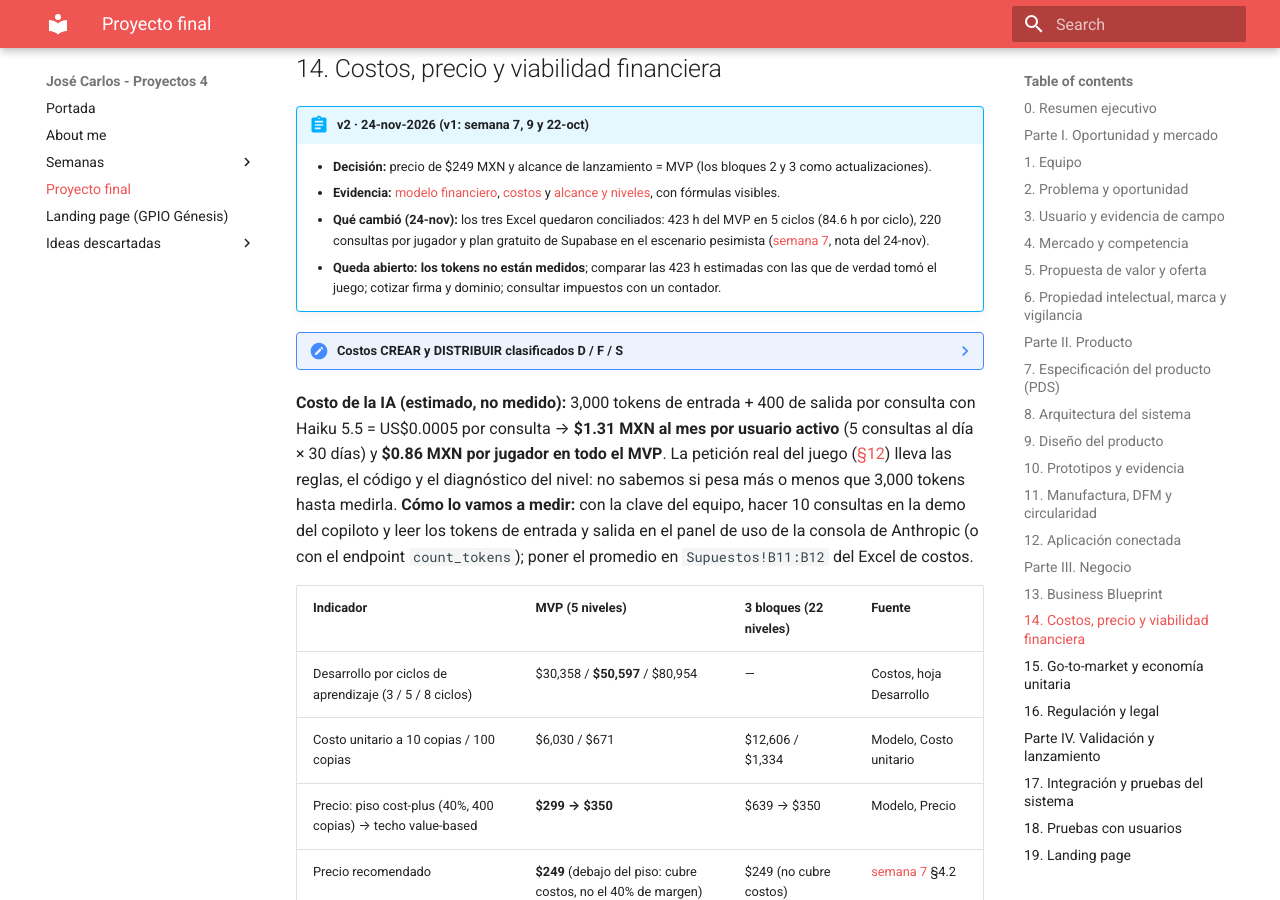
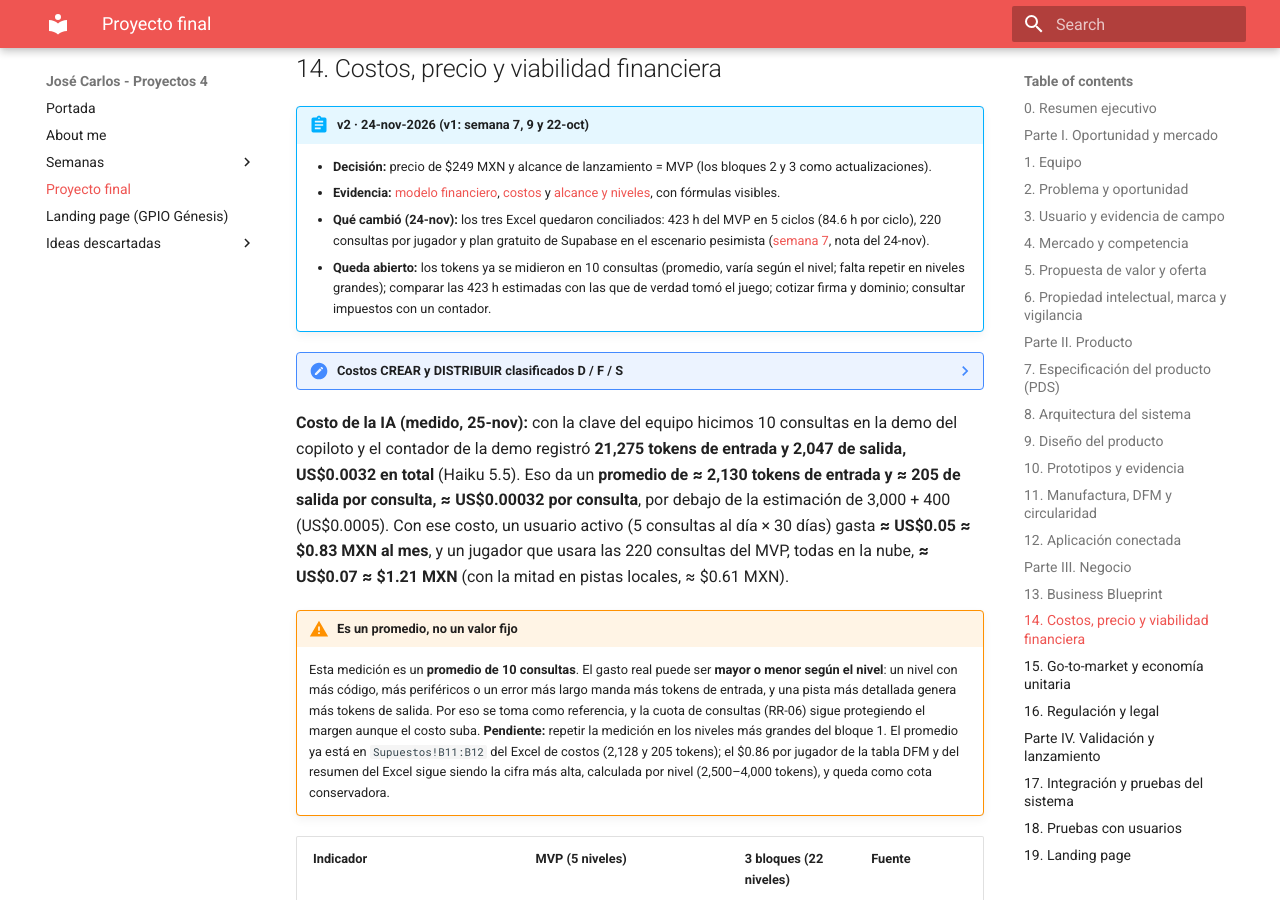
Before and after one commit to JC3468/Proyecto_ing_4, an MkDocs documentation site: the page built from docs/proyecto-final.md, in a window 1280 px wide and 900 px high, scrolled down 17121 px. Built offline with MkDocs 1.6.1 and Material for MkDocs 9.7.7, drawn with Linux system fonts in a browser that asks for light colours; some of the changed text lies outside the part shown.

Commit message:
Costo de la IA medido (promedio de 10 consultas) en seccion 14 y Excel de costos

```diff
--- a/docs/proyecto-final.md
+++ b/docs/proyecto-final.md
@@ -264,7 +264,7 @@ Con el TAM directo (229,000) el SAM bajaría a ~132,000 y el SOM sería 1.7% del
     | RD-02 | ≥ 30 fps promedio en la PC mínima | Nivel más grande | ⏳ | No medido |
     | RD-03 | Pista local ≤ 200 ms; nube ≤ 8 s | p90 con 5 Mbps | ⚠️ | Local: inmediata (sin red). Nube: sin medir; no hay streaming |
     | RD-04 | ≥ 80% de respuestas correctas y 0 soluciones completas | Set de 40 errores | ⏳ | Pendiente; el filtro de la demo bloquea respuestas con código |
-    | RD-05 | ≤ US$0.006 por consulta e IA ≤ 10% del ingreso neto | Logs de tokens del piloto | ⏳ | Estimado: US$0.0005 y 0.5% (cumpliría); tokens sin medir ([§14](#s14)) |
+    | RD-05 | ≤ US$0.006 por consulta e IA ≤ 10% del ingreso neto | Logs de tokens del piloto | ⏳ | Medido (promedio de 10 consultas): ≈ US$0.00032 por consulta, menos de lo estimado (cumple); puede variar según el nivel ([§14](#s14)) |
     | RD-06 | 0 cierres con 20 programas defectuosos | Bucle infinito, división entre cero, fuera de arreglo, recursión | ⚠️ | El MCU detiene accesos fuera de arreglo e ISR que se repiten; el set formal de 20 no se ha corrido |
     | RI-01 | 4 de 5 usuarios terminan el tutorial y el nivel 1 sin ayuda | 5 usuarios, ≤ 20 min | ⏳ | [§18](#s18) |
     | RI-02 | Resaltado, números de línea y línea del error marcada | 15 programas con error | ✅ | Capturas de [§12](#s12) y prueba de niveles |
@@ -531,7 +531,7 @@ Con el TAM directo (229,000) el SAM bajaría a ~132,000 y el SOM sería 1.7% del
     - **Decisión:** precio de $249 MXN y alcance de lanzamiento = MVP (los bloques 2 y 3 como actualizaciones).
     - **Evidencia:** [modelo financiero](recursos/archivos/semana7/modelo-financiero-gpio-genesis-semana7.xlsx), [costos](recursos/archivos/semana7/costos-gpio-genesis-semana7.xlsx) y [alcance y niveles](recursos/archivos/semana7/alcance-niveles-costos-gpio-genesis.xlsx), con fórmulas visibles.
     - **Qué cambió (24-nov):** los tres Excel quedaron conciliados: 423 h del MVP en 5 ciclos (84.6 h por ciclo), 220 consultas por jugador y plan gratuito de Supabase en el escenario pesimista ([semana 7](semanas/semana-07.md), nota del 24-nov).
-    - **Queda abierto:** **los tokens no están medidos**; comparar las 423 h estimadas con las que de verdad tomó el juego; cotizar firma y dominio; consultar impuestos con un contador.
+    - **Queda abierto:** los tokens ya se midieron en 10 consultas (promedio, varía según el nivel; falta repetir en niveles grandes); comparar las 423 h estimadas con las que de verdad tomó el juego; cotizar firma y dominio; consultar impuestos con un contador.
 
 ??? note "Costos CREAR y DISTRIBUIR clasificados D / F / S"
     | Partida | Tipo | MVP | 3 bloques | Por copia |
@@ -551,7 +551,10 @@ Con el TAM directo (229,000) el SAM bajaría a ~132,000 y el SOM sería 1.7% del
 
     Montos de desarrollo con 15% de indirectos y 30% de contingencia. Regla del curso: si no cierra, se recortan primero los F; los que no cierran son los niveles de los bloques 2 y 3, que son F.
 
-**Costo de la IA (estimado, no medido):** 3,000 tokens de entrada + 400 de salida por consulta con Haiku 5.5 = US$0.0005 por consulta → **$1.31 MXN al mes por usuario activo** (5 consultas al día × 30 días) y **$0.86 MXN por jugador en todo el MVP**. La petición real del juego ([§12](#s12)) lleva las reglas, el código y el diagnóstico del nivel: no sabemos si pesa más o menos que 3,000 tokens hasta medirla. **Cómo lo vamos a medir:** con la clave del equipo, hacer 10 consultas en la demo del copiloto y leer los tokens de entrada y salida en el panel de uso de la consola de Anthropic (o con el endpoint `count_tokens`); poner el promedio en `Supuestos!B11:B12` del Excel de costos.
+**Costo de la IA (medido, 25-nov):** con la clave del equipo hicimos 10 consultas en la demo del copiloto y el contador de la demo registró **21,275 tokens de entrada y 2,047 de salida, US$0.0032 en total** (Haiku 5.5). Eso da un **promedio de ≈ 2,130 tokens de entrada y ≈ 205 de salida por consulta, ≈ US$0.00032 por consulta**, por debajo de la estimación de 3,000 + 400 (US$0.0005). Con ese costo, un usuario activo (5 consultas al día × 30 días) gasta **≈ US$0.05 ≈ $0.83 MXN al mes**, y un jugador que usara las 220 consultas del MVP, todas en la nube, **≈ US$0.07 ≈ $1.21 MXN** (con la mitad en pistas locales, ≈ $0.61 MXN).
+
+!!! warning "Es un promedio, no un valor fijo"
+    Esta medición es un **promedio de 10 consultas**. El gasto real puede ser **mayor o menor según el nivel**: un nivel con más código, más periféricos o un error más largo manda más tokens de entrada, y una pista más detallada genera más tokens de salida. Por eso se toma como referencia, y la cuota de consultas (RR-06) sigue protegiendo el margen aunque el costo suba. **Pendiente:** repetir la medición en los niveles más grandes del bloque 1. El promedio ya está en `Supuestos!B11:B12` del Excel de costos (2,128 y 205 tokens); el $0.86 por jugador de la tabla DFM y del resumen del Excel sigue siendo la cifra más alta, calculada por nivel (2,500–4,000 tokens), y queda como cota conservadora.
 
 | Indicador | MVP (5 niveles) | 3 bloques (22 niveles) | Fuente |
 |---|---|---|---|
@@ -851,7 +854,7 @@ Reglas del observador: no ayudar, no explicar, no defender el diseño; si se ato
 | El copiloto que pregunta se siente como ayuda | Tarea 2 de las 5 sesiones ([§18](#s18)): éxito sin ayuda y SEQ |
 | Alguien paga $249 | Pre-registros y, en el piloto, compra anticipada con tarjeta |
 | 10% compra Pro | Ofrecer Pro a los 20 del piloto y contar quién paga el primer mes |
-| La IA cuesta lo estimado | 10 consultas reales y leer los tokens ([§14](#s14)) |
+| La IA cuesta lo estimado | **Hecho (25-nov):** 10 consultas reales, ≈ US$0.00032 por consulta en promedio; repetir en los niveles más grandes ([§14](#s14)) |
 | El código exportado corre en una Pico 2 real | Compilar un `main.c` exportado con el Pico SDK y cargarlo en una placa del curso |
 
 **Plan de 90 días (diciembre 2026 a febrero 2027):**
```
Also changed, not shown: 1 other file.
